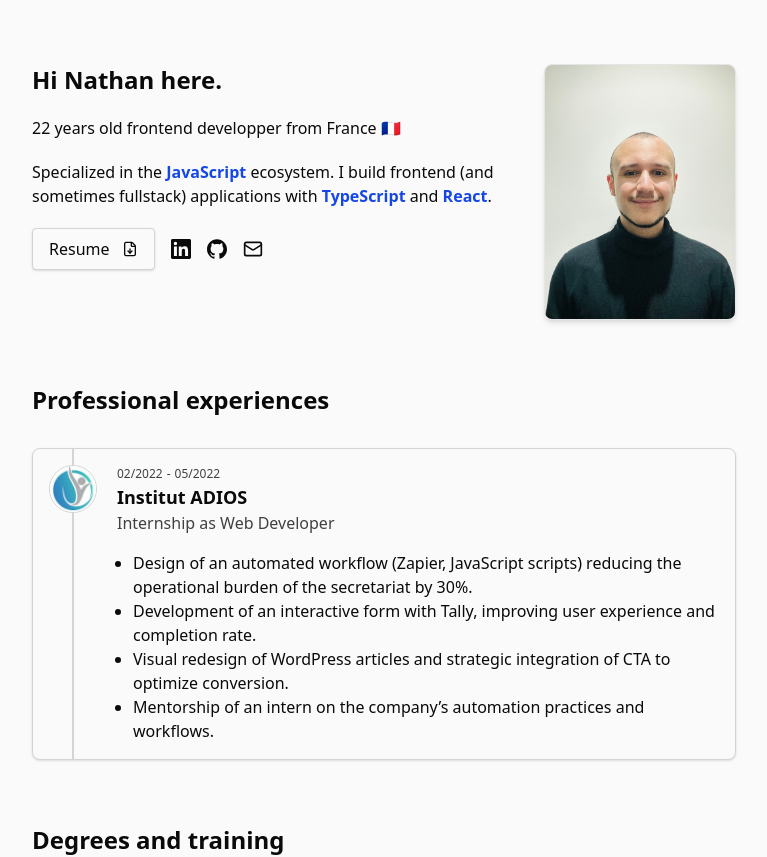
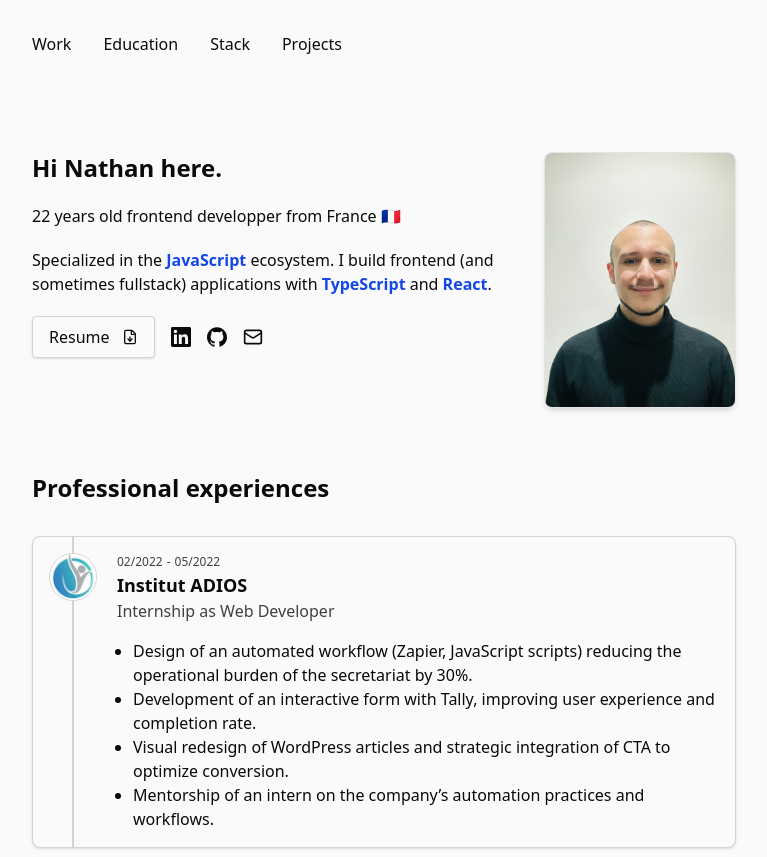
Before and after one commit to nathanEvrardDaCunha/portfolio-v1, a React (Vite) app: page / in a window 1280 px wide. Shown: the top 857 px of the page, without its empty margins (256-1023 px from the left). Built offline with nearby package versions, Linux system fonts and the light colour scheme.

Commit message:
feat: create Header and keyboard navbar menu

```diff
--- /dev/null
+++ b/src/pages/Header.tsx
@@ -0,0 +1,53 @@
+import UILightParagraph from '../components/ui/paragraphs/UILightParagraph';
+
+// TODO: See if tabindex is needed for logical keyboard navigation or not.
+const Header = () => {
+    return (
+        <section className="bg-opacity-0 m sticky top-0 z-20 bg-neutral-50/75 bg-clip-padding backdrop-blur-sm backdrop-filter dark:bg-neutral-900/75">
+            <div className="mx-auto max-w-3xl px-8">
+                <div className="flex flex-row py-8">
+                    <nav>
+                        <ul className="flex flex-row gap-8">
+                            <li>
+                                {/* TODO: Make hover to 400 instead of 300. */}
+                                <a href="#work-anchor">
+                                    <UILightParagraph className="text-neutral-950 hover:text-neutral-700 dark:text-neutral-50 dark:hover:text-neutral-400">
+                                        Work
+                                    </UILightParagraph>
+                                </a>
+                            </li>
+
+                            <li>
+                                <a href="#education-anchor">
+                                    <UILightParagraph className="text-neutral-950 hover:text-neutral-700 dark:text-neutral-50 dark:hover:text-neutral-400">
+                                        Education
+                                    </UILightParagraph>
+                                </a>
+                            </li>
+
+                            <li>
+                                <a href="#stack-anchor">
+                                    <UILightParagraph className="text-neutral-950 hover:text-neutral-700 dark:text-neutral-50 dark:hover:text-neutral-400">
+                                        Stack
+                                    </UILightParagraph>
+                                </a>
+                            </li>
+
+                            <li>
+                                <a href="#projects-anchor">
+                                    <UILightParagraph className="text-neutral-950 hover:text-neutral-700 dark:text-neutral-50 dark:hover:text-neutral-400">
+                                        Projects
+                                    </UILightParagraph>
+                                </a>
+                            </li>
+                        </ul>
+                    </nav>
+
+                    {/* <ThemeToggle /> */}
+                </div>
+            </div>
+        </section>
+    );
+};
+
+export default Header;
--- a/src/pages/Home.tsx
+++ b/src/pages/Home.tsx
@@ -1,4 +1,5 @@
 import Footer from './Footer';
+import Header from './Header';
 import HomeEducation from './HomeEducation';
 import HomeHero from './HomeHero';
 import HomeProjects from './HomeProjects';
@@ -14,10 +15,9 @@ const Home = () => {
 
     return (
         <div className="bg-neutral-50 dark:bg-neutral-900">
-            {/* TODO: Create a small header with a navbar to help keyboard user navigate the site more quickly. */}
-            {/* TODO: Add switch light/dark mode in header. */}
             {/* TODO: Add toggle english/french mode in header ? */}
-            {/* TODO: Make glass effect on header when hover other page elements ? */}
+
+            <Header />
 
             <HomeHero />
 
--- a/src/pages/HomeEducation.tsx
+++ b/src/pages/HomeEducation.tsx
@@ -11,7 +11,7 @@ import UISmallLightParagraph from '../components/ui/paragraphs/UISmallLightParag
 
 const HomeEducation = () => {
     return (
-        <section className="mx-auto max-w-3xl px-8 pb-16">
+        <section className="mx-auto max-w-3xl scroll-mt-24 px-8 pb-16" id="education-anchor">
             <UIHeading2 className="mb-8">Degrees and training</UIHeading2>
 
             <div className="relative flex flex-col gap-8">
--- a/src/pages/HomeHero.tsx
+++ b/src/pages/HomeHero.tsx
@@ -9,7 +9,6 @@ import UIStrong from '../components/ui/paragraphs/UIStrong';
 
 // To put in one file:
 // TODO: Search border-neutral and standardize them.
-// TODO: Search
 
 const HomeHero = () => {
     return (
--- a/src/pages/HomeProjects.tsx
+++ b/src/pages/HomeProjects.tsx
@@ -15,12 +15,12 @@ import UIHeading3 from '../components/ui/headings/UIHeading3';
 
 const HomeProjects = () => {
     return (
-        <section className="mx-auto max-w-3xl px-8 pb-24">
+        <section className="mx-auto max-w-3xl scroll-mt-24 px-8 pb-16" id="projects-anchor">
             <UIHeading2 className="mb-8">Featured projects</UIHeading2>
 
             <div className="flex flex-row flex-wrap gap-4">
                 {/* TODO: Add some color in lightmode bg too. */}
-                {/* TODO: Standardize color in a rulebook */}
+                {/* TODO: Standardize color in a rulebook => Create own custom color based on those of tailwind (ex: "text-light-normal") */}
                 <article className="flex min-w-3xs flex-1 flex-col rounded-lg border border-neutral-300 bg-neutral-50 px-4 py-4 shadow-sm hover:bg-neutral-200 dark:border-neutral-800 dark:bg-neutral-950 dark:hover:bg-neutral-800">
                     <UIImage
                         src={crisalieDesktop}
--- a/src/pages/HomeTechStack.tsx
+++ b/src/pages/HomeTechStack.tsx
@@ -22,7 +22,7 @@ import UIParagraph from '../components/ui/paragraphs/UIParagraph';
 
 const HomeTechStack = () => {
     return (
-        <section className="mx-auto max-w-3xl px-8 pb-16">
+        <section className="mx-auto max-w-3xl scroll-mt-24 px-8 pb-16" id="stack-anchor">
             <UIHeading2 className="mb-8">Tech Stack</UIHeading2>
 
             <div className="mb-8 flex flex-col gap-4">
--- a/src/pages/HomeWork.tsx
+++ b/src/pages/HomeWork.tsx
@@ -11,7 +11,7 @@ import UISmallLightParagraph from '../components/ui/paragraphs/UISmallLightParag
 
 const HomeWork = () => {
     return (
-        <section className="mx-auto max-w-3xl px-8 pb-16">
+        <section className="mx-auto max-w-3xl scroll-mt-24 px-8 pb-16" id="work-anchor">
             <UIHeading2 className="mb-8">Professional experiences</UIHeading2>
 
             <div className="relative flex flex-col gap-8">
```
